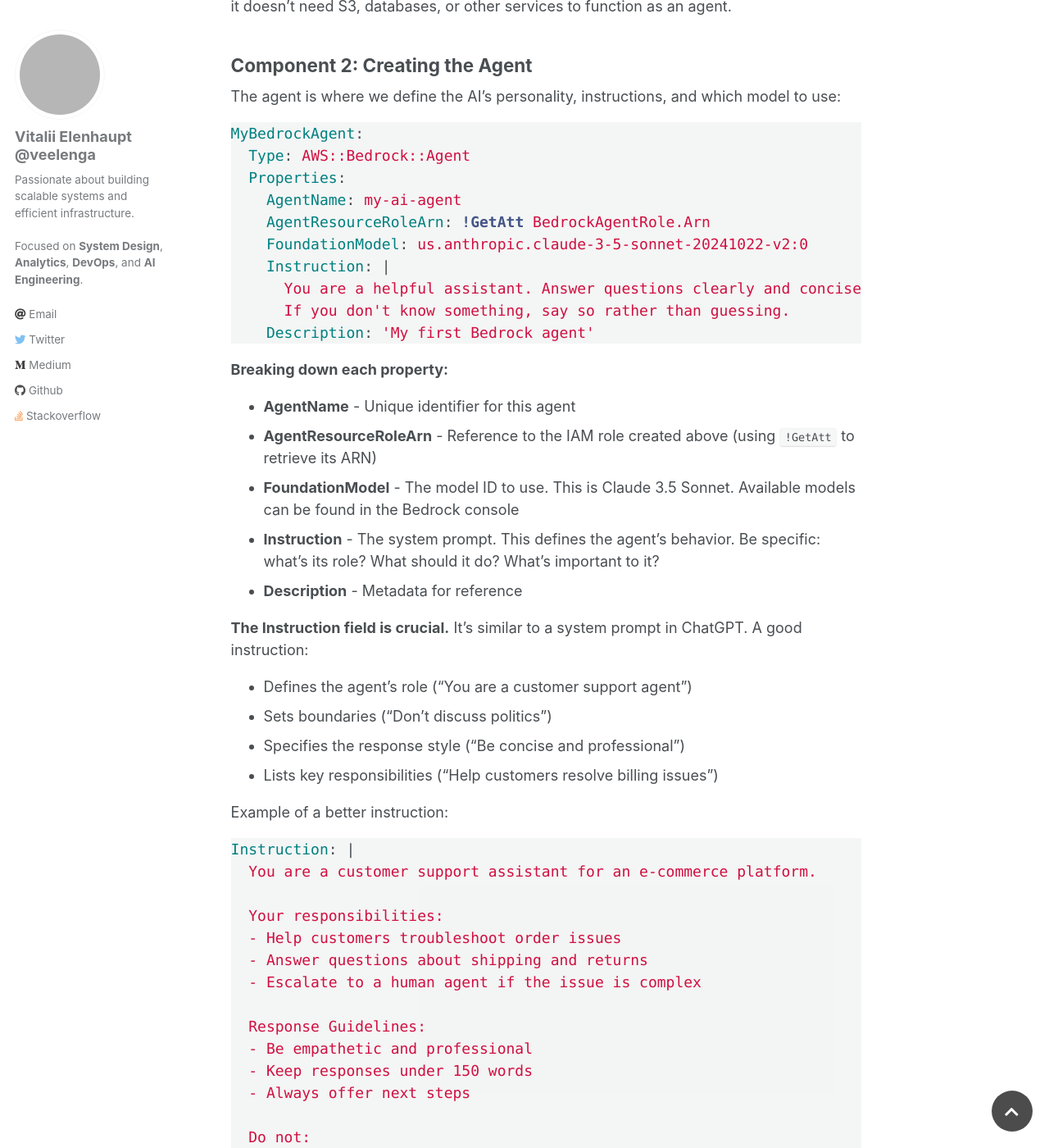
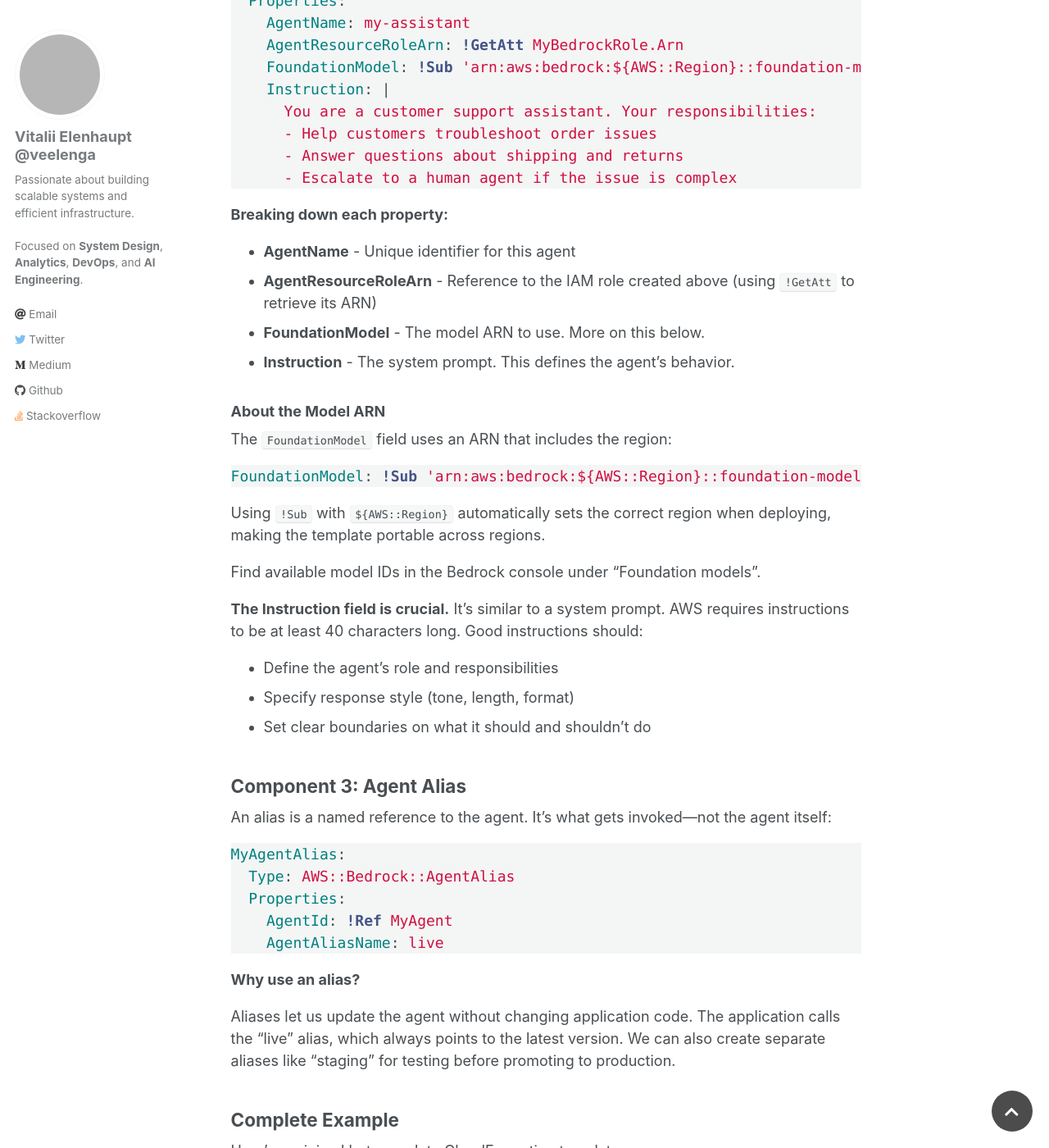
Before and after one commit to veelenga/veelenga.github.io, a Jekyll site: the page built from _posts/2025-10-20-configuring-aws-bedrock-cloudformation.markdown, in a window 1280 px wide and 1400 px high, scrolled down 1579 px. Shown: the whole window at 82% size. Built offline with Jekyll 4.4.1, drawn with Linux system fonts in a browser that asks for light colours; comment, search, counter and statistics services are not loaded; some of the changed text lies outside the part shown; grey boxes are pictures that could not be loaded.

Commit message:
Better wording

````diff
--- a/_posts/2025-10-20-configuring-aws-bedrock-cloudformation.markdown
+++ b/_posts/2025-10-20-configuring-aws-bedrock-cloudformation.markdown
@@ -20,7 +20,7 @@
 A working Bedrock setup requires exactly three things:
 
 1. **IAM Role** - Permissions for Bedrock
-2. **Bedrock Agent** - Your AI agent configuration
+2. **Bedrock Agent** - The AI agent configuration
 3. **Agent Alias** - A stable reference to invoke it
 
 Let's build each one.
@@ -30,10 +30,9 @@
 The IAM role establishes trust between Bedrock and the AWS account. It's the foundation for everything else:
 
 ```yaml
-BedrockAgentRole:
+MyBedrockRole:
   Type: AWS::IAM::Role
   Properties:
-    RoleName: my-bedrock-role
     AssumeRolePolicyDocument:
       Version: '2012-10-17'
       Statement:
@@ -42,106 +41,82 @@
             Service: bedrock.amazonaws.com
           Action: sts:AssumeRole
     Policies:
-      - PolicyName: BedrockAgentPolicy
+      - PolicyName: BedrockPolicy
         PolicyDocument:
           Version: '2012-10-17'
           Statement:
             - Effect: Allow
-              Action:
-                - 'bedrock:InvokeModel'
+              Action: 'bedrock:InvokeModel'
               Resource: '*'
 ```
 
-**What's happening here:**
+**What's happening:**
 
-- **AssumeRolePolicyDocument** - This is the trust policy. The line `bedrock.amazonaws.com` says: "Bedrock service, we're allowing this role to be used." Without this, Bedrock can't do anything.
+- The trust policy (`AssumeRolePolicyDocument`) lets the Bedrock service use this role
+- The permission (`bedrock:InvokeModel`) allows calling foundation models
 
-- **Permissions** - The `bedrock:InvokeModel` action allows the agent to call foundation models. The `*` resource means any model in the account.
-
-That's it. The role is minimal because the agent's only job is to reason through problems—it doesn't need S3, databases, or other services to function as an agent.
+The role is minimal because the agent just needs to call models.
 
 ## Component 2: Creating the Agent
 
 The agent is where we define the AI's personality, instructions, and which model to use:
 
 ```yaml
-MyBedrockAgent:
+MyAgent:
   Type: AWS::Bedrock::Agent
   Properties:
-    AgentName: my-ai-agent
-    AgentResourceRoleArn: !GetAtt BedrockAgentRole.Arn
-    FoundationModel: us.anthropic.claude-3-5-sonnet-20241022-v2:0
+    AgentName: my-assistant
+    AgentResourceRoleArn: !GetAtt MyBedrockRole.Arn
+    FoundationModel: !Sub 'arn:aws:bedrock:${AWS::Region}::foundation-model/anthropic.claude-3-5-sonnet-20241022-v2:0'
     Instruction: |
-      You are a helpful assistant. Answer questions clearly and concisely.
-      If you don't know something, say so rather than guessing.
-    Description: 'My first Bedrock agent'
+      You are a customer support assistant. Your responsibilities:
+      - Help customers troubleshoot order issues
+      - Answer questions about shipping and returns
+      - Escalate to a human agent if the issue is complex
 ```
 
 **Breaking down each property:**
 
 - **AgentName** - Unique identifier for this agent
 - **AgentResourceRoleArn** - Reference to the IAM role created above (using `!GetAtt` to retrieve its ARN)
-- **FoundationModel** - The model ID to use. This is Claude 3.5 Sonnet. Available models can be found in the Bedrock console
-- **Instruction** - The system prompt. This defines the agent's behavior. Be specific: what's its role? What should it do? What's important to it?
-- **Description** - Metadata for reference
+- **FoundationModel** - The model ARN to use. More on this below.
+- **Instruction** - The system prompt. This defines the agent's behavior.
 
-**The Instruction field is crucial.** It's similar to a system prompt in ChatGPT. A good instruction:
+### About the Model ARN
 
-- Defines the agent's role ("You are a customer support agent")
-- Sets boundaries ("Don't discuss politics")
-- Specifies the response style ("Be concise and professional")
-- Lists key responsibilities ("Help customers resolve billing issues")
-
-Example of a better instruction:
+The `FoundationModel` field uses an ARN that includes the region:
 
 ```yaml
-Instruction: |
-  You are a customer support assistant for an e-commerce platform.
+FoundationModel: !Sub 'arn:aws:bedrock:${AWS::Region}::foundation-model/anthropic.claude-3-5-sonnet-20241022-v2:0'
+```
 
-  Your responsibilities:
-  - Help customers troubleshoot order issues
-  - Answer questions about shipping and returns
-  - Escalate to a human agent if the issue is complex
+Using `!Sub` with `${AWS::Region}` automatically sets the correct region when deploying, making the template portable across regions.
 
-  Response Guidelines:
-  - Be empathetic and professional
-  - Keep responses under 150 words
-  - Always offer next steps
+Find available model IDs in the Bedrock console under "Foundation models".
 
-  Do not:
-  - Make refund decisions beyond $50
-  - Discuss internal company policies
-  - Promise specific delivery dates
-```
+**The Instruction field is crucial.** It's similar to a system prompt. AWS requires instructions to be at least 40 characters long. Good instructions should:
+
+- Define the agent's role and responsibilities
+- Specify response style (tone, length, format)
+- Set clear boundaries on what it should and shouldn't do
 
 ## Component 3: Agent Alias
 
 An alias is a named reference to the agent. It's what gets invoked—not the agent itself:
 
 ```yaml
-MyBedrockAgentAlias:
+MyAgentAlias:
   Type: AWS::Bedrock::AgentAlias
   Properties:
-    AgentId: !Ref MyBedrockAgent
+    AgentId: !Ref MyAgent
     AgentAliasName: live
-    Description: 'Live version of the agent'
 ```
 
 **Why use an alias?**
 
-Without aliases, we'd reference the agent directly. But what happens when the agent is updated? Code changes would be needed everywhere. With an alias:
-
-- **Update the agent** → CloudFormation updates the agent definition
-- **The alias automatically points to the latest version**
-- **Code never changes** → It always calls the "live" alias
-
-This is especially valuable for deploying changes. We can:
-
-- Create an alias called "live" for production
-- Create an alias called "staging" for testing
-- Point whichever alias to whatever version needed
-
-When ready to promote a tested version, simply update the alias to point to it.
+Aliases let us update the agent without changing application code.
+The application calls the "live" alias, which always points to the latest version.
+We can also create separate aliases like "staging" for testing before promoting to production.
 
 ## Complete Example
 
@@ -176,8 +151,12 @@
     Properties:
       AgentName: my-assistant
       AgentResourceRoleArn: !GetAtt MyBedrockRole.Arn
-      FoundationModel: us.anthropic.claude-3-5-sonnet-20241022-v2:0
-      Instruction: 'You are a helpful AI assistant.'
+      FoundationModel: !Sub 'arn:aws:bedrock:${AWS::Region}::foundation-model/anthropic.claude-3-5-sonnet-20241022-v2:0'
+      Instruction: |
+        You are a customer support assistant. Your responsibilities:
+        - Help customers troubleshoot order issues
+        - Answer questions about shipping and returns
+        - Escalate to a human agent if the issue is complex
 
   MyAgentAlias:
     Type: AWS::Bedrock::AgentAlias
@@ -194,85 +173,61 @@
 
 ## Deploying
 
-The stack is created with:
+Deploy the stack:
 
 ```bash
 aws cloudformation create-stack \
   --stack-name my-bedrock-stack \
-  --template-body file://template.yaml \
-  --capabilities CAPABILITY_NAMED_IAM
+  --template-body file://template.yml \
+  --capabilities CAPABILITY_IAM
 ```
 
-The `--capabilities CAPABILITY_NAMED_IAM` flag is required when creating IAM roles with explicit names.
+The `CAPABILITY_IAM` flag is required because we're creating an IAM role.
 
-Check deployment status:
-
-```bash
-aws cloudformation describe-stacks \
-  --stack-name my-bedrock-stack \
-  --query 'Stacks[0].StackStatus'
-```
-
-Get the output values (AgentId and AliasId):
-
-```bash
-aws cloudformation describe-stacks \
-  --stack-name my-bedrock-stack \
-  --query 'Stacks[0].Outputs'
-```
+Once deployed, find the AgentId and AliasId in the stack outputs—we'll need these to invoke the agent.
 
 ## Invoking the Agent
 
-Once deployed, the agent can be invoked from anywhere:
-
-```bash
-aws bedrock-agent-runtime invoke-agent \
-  --agent-id <AgentId> \
-  --agent-alias-id <AliasId> \
-  --session-id user-123 \
-  --input-text "Hello, how are you?"
-```
-
-Or programmatically:
+Invoke the agent using the AgentId and AliasId from the stack outputs:
 
 ```typescript
-const client = new BedrockAgentRuntimeClient();
+import { BedrockAgentRuntimeClient } from '@aws-sdk/client-bedrock-agent-runtime';
+
+const client = new BedrockAgentRuntimeClient({ region: 'eu-west-1' });
 const response = await client.invokeAgent({
-  agentId: process.env.AGENT_ID,
-  agentAliasId: process.env.ALIAS_ID,
+  agentId: 'YOUR_AGENT_ID',
+  agentAliasId: 'YOUR_ALIAS_ID',
   sessionId: 'user-123',
-  inputText: 'What is 2 + 2?'
+  inputText: 'Hello, how can you help me?'
 });
 ```
 
-## Updating Instructions
+## Updating the Agent
 
-To change the agent's behavior, the `Instruction` field is updated and the stack is redeployed:
+To change the agent's behavior, update the `Instruction` field in the template and redeploy:
 
 ```bash
 aws cloudformation update-stack \
   --stack-name my-bedrock-stack \
-  --template-body file://template.yaml \
-  --capabilities CAPABILITY_NAMED_IAM
+  --template-body file://template.yml \
+  --capabilities CAPABILITY_IAM
 ```
 
-CloudFormation detects what changed and applies updates. The alias automatically points to the updated agent.
+CloudFormation detects the changes and updates the agent. The alias automatically points to the new version.
 
-## Best Practices
+## Things to Remember
 
-1. **Use Aliases** - Always invoke via an alias, never the agent directly
-2. **Version Instructions** - Document changes to instructions in version control
-3. **Test Instructions** - Complex instructions should be tested before deployment
-4. **Use Meaningful Names** - Name agents and aliases clearly (e.g., "customer-support-live", "data-analyzer-staging")
-5. **Monitor Costs** - Bedrock charges per token. Monitor usage in the Bedrock console
+- **Use the full model ARN** with `!Sub` for automatic region handling
+- **Always invoke via an alias**, not the agent directly—makes updates seamless
+- **Instructions must be 40+ characters** (AWS requirement)
+- **Name things clearly**—"customer-support-live" beats "agent-1"
+- **Watch costs**—Bedrock charges per token
 
-## Key Takeaways
+## Wrap-up
 
-- **IAM Role** = Trust and permissions for Bedrock
-- **Agent** = AI configuration and instructions
-- **Alias** = Stable, versioned reference to invoke the agent
-
-These three components work together to create a managed, versionable AI agent. The beauty of CloudFormation is that the entire setup becomes reproducible code—deployable to different accounts, regions, or environments consistently.
+Three components work together: an IAM role for permissions, an agent with instructions, and an alias to invoke it.
+CloudFormation makes the whole setup reproducible.
+Deploy it to any account or region consistently.
 
 ## Resources
 
````
Also changed, not shown: other parts of _posts/2025-10-20-configuring-aws-bedrock-cloudformation.markdown (+2 -2 lines).
